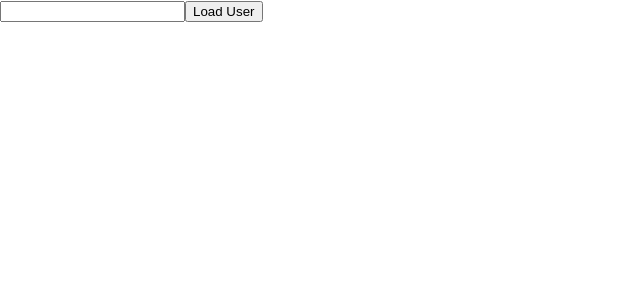
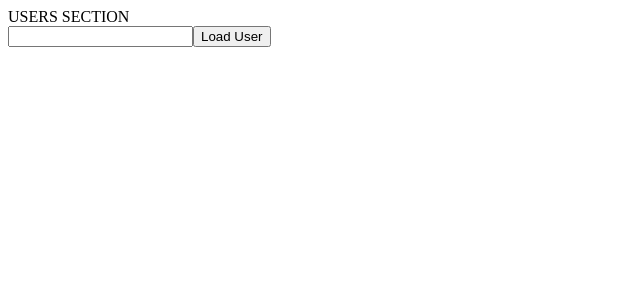
Before and after one commit to dodonki1223/nuxt-study, a Nuxt app in the folder nuxt-js-vue-js-on-steroids/section2/2-1/: page /users in a window 1280 px wide. Shown: the top 300 px of the page, without its empty margins (0-640 px from the left). Built offline with nearby package versions, Linux system fonts and the light colour scheme.

Commit message:
:sparkles: 19. Adding a New Layout
- 共通のレイアウトは default.vue が当たる
- 共通のレイアウト以外ものものを当てたい場合は別で当てる

```diff
--- a/nuxt-js-vue-js-on-steroids/section2/2-1/layouts/default.vue
+++ b/nuxt-js-vue-js-on-steroids/section2/2-1/layouts/default.vue
@@ -5,58 +5,5 @@
 </template>
 
 <style>
-html {
-  font-family:
-    'Source Sans Pro',
-    -apple-system,
-    BlinkMacSystemFont,
-    'Segoe UI',
-    Roboto,
-    'Helvetica Neue',
-    Arial,
-    sans-serif;
-  font-size: 16px;
-  word-spacing: 1px;
-  -ms-text-size-adjust: 100%;
-  -webkit-text-size-adjust: 100%;
-  -moz-osx-font-smoothing: grayscale;
-  -webkit-font-smoothing: antialiased;
-  box-sizing: border-box;
-}
 
-*,
-*::before,
-*::after {
-  box-sizing: border-box;
-  margin: 0;
-}
-
-.button--green {
-  display: inline-block;
-  border-radius: 4px;
-  border: 1px solid #3b8070;
-  color: #3b8070;
-  text-decoration: none;
-  padding: 10px 30px;
-}
-
-.button--green:hover {
-  color: #fff;
-  background-color: #3b8070;
-}
-
-.button--grey {
-  display: inline-block;
-  border-radius: 4px;
-  border: 1px solid #35495e;
-  color: #35495e;
-  text-decoration: none;
-  padding: 10px 30px;
-  margin-left: 15px;
-}
-
-.button--grey:hover {
-  color: #fff;
-  background-color: #35495e;
-}
 </style>
--- /dev/null
+++ b/nuxt-js-vue-js-on-steroids/section2/2-1/layouts/users.vue
@@ -0,0 +1,11 @@
+<template>
+  <div>
+    <header>
+      USERS SECTION
+    </header>
+    <nuxt />
+  </div>
+</template>
+
+<style>
+</style>
--- a/nuxt-js-vue-js-on-steroids/section2/2-1/pages/users.vue
+++ b/nuxt-js-vue-js-on-steroids/section2/2-1/pages/users.vue
@@ -18,6 +18,7 @@
     onLoadUser() {
       this.$router.push('/users/' + this.userId)
     }
-  }
+  },
+  layout: 'users'
 }
 </script>
--- a/nuxt-js-vue-js-on-steroids/section2/2-1/pages/users/_id/index.vue
+++ b/nuxt-js-vue-js-on-steroids/section2/2-1/pages/users/_id/index.vue
@@ -8,6 +8,9 @@
     // 数値以外の場合は４０４を返すようにする
     // この辺に書かれている→https://ja.nuxtjs.org/api/pages-validate/
     return /^\d+$/.test(params.id)
-  }
+  },
+  // 共通のレイアウト（default.vue）がデフォルトで適用されるが別のものを適用
+  // したい場合は別途、layoutsフォルダusersを当てるやり方
+  layout: 'users'
 }
 </script>
```
